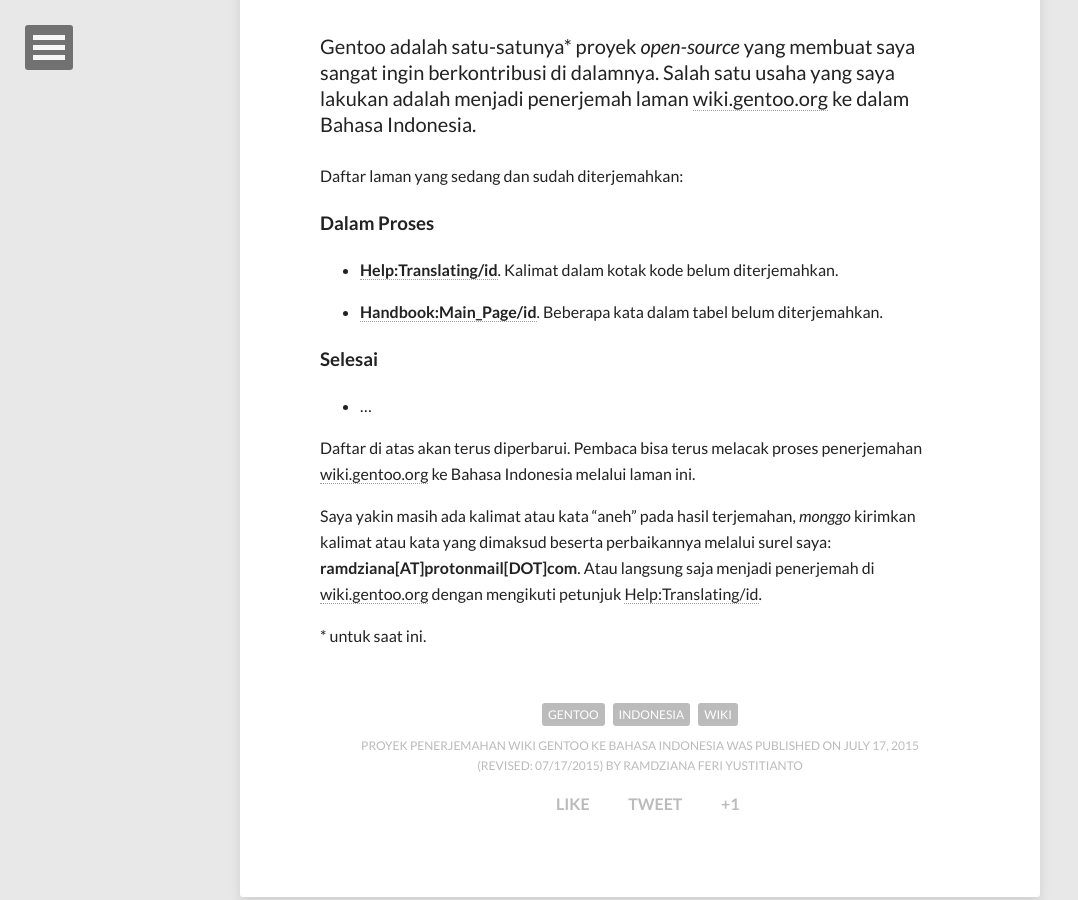
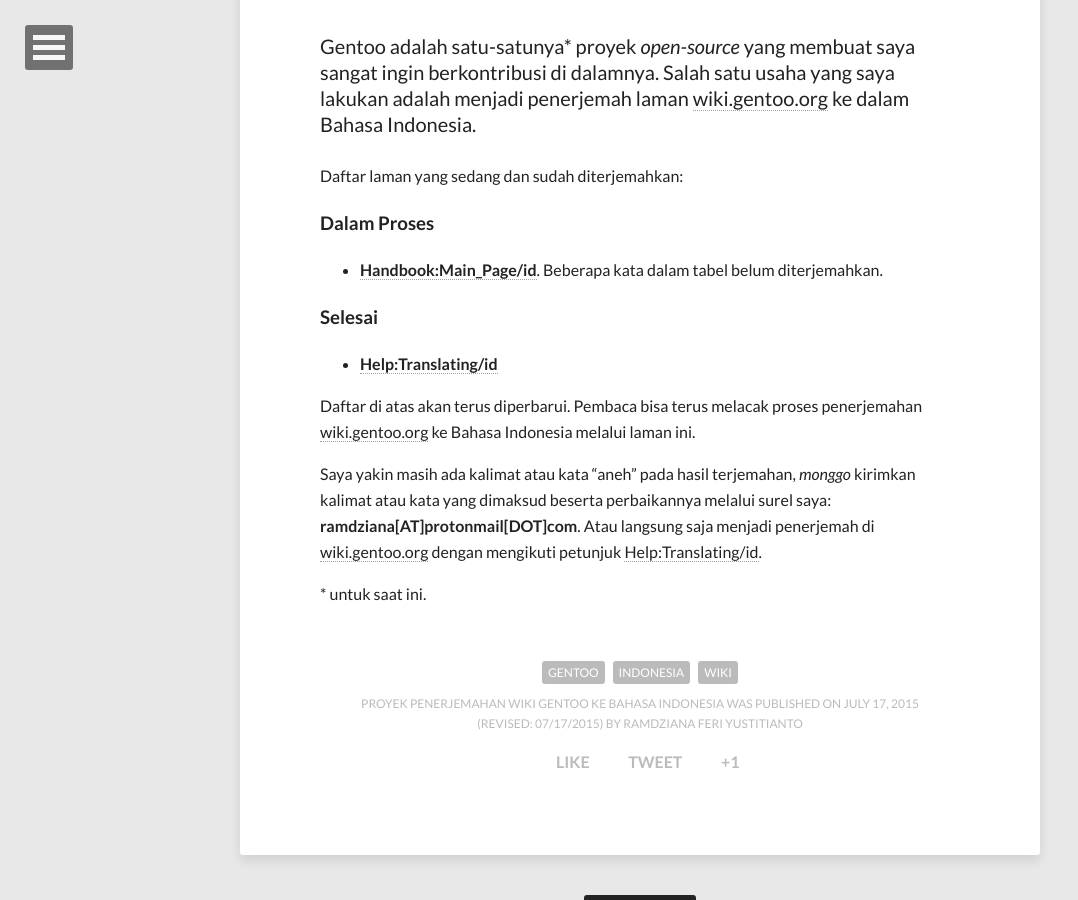
Before and after one commit to rafeyu/rafeyu.github.io, a Jekyll site: the page built from _posts/2015-07-17-proyek-penerjemahan-wiki-gentoo-ke-bahasa-indonesia.md, in a window 1280 px wide and 900 px high, scrolled down 307 px. Shown: the whole window, without its empty margins (0-1078 px from the left). Built offline with Jekyll 4.4.1, drawn with Linux system fonts in a browser that asks for light colours; nearby versions of some CDN libraries.

Commit message:
[wiki gentoo id]translate codebox

```diff
--- a/_posts/2015-07-17-proyek-penerjemahan-wiki-gentoo-ke-bahasa-indonesia.md
+++ b/_posts/2015-07-17-proyek-penerjemahan-wiki-gentoo-ke-bahasa-indonesia.md
@@ -17,13 +17,11 @@
 
 ### Dalam Proses
 
-* [**Help:Translating/id**][ht0]. Kalimat dalam kotak kode belum diterjemahkan.
-
 * [**Handbook:Main_Page/id**][hm0]. Beberapa kata dalam tabel belum diterjemahkan.
 
 ### Selesai
 
-* ...
+* [**Help:Translating/id**][ht0]
 
 Daftar di atas akan terus diperbarui. Pembaca bisa terus melacak proses penerjemahan [wiki.gentoo.org][0] ke Bahasa Indonesia melalui laman ini.
 
```
